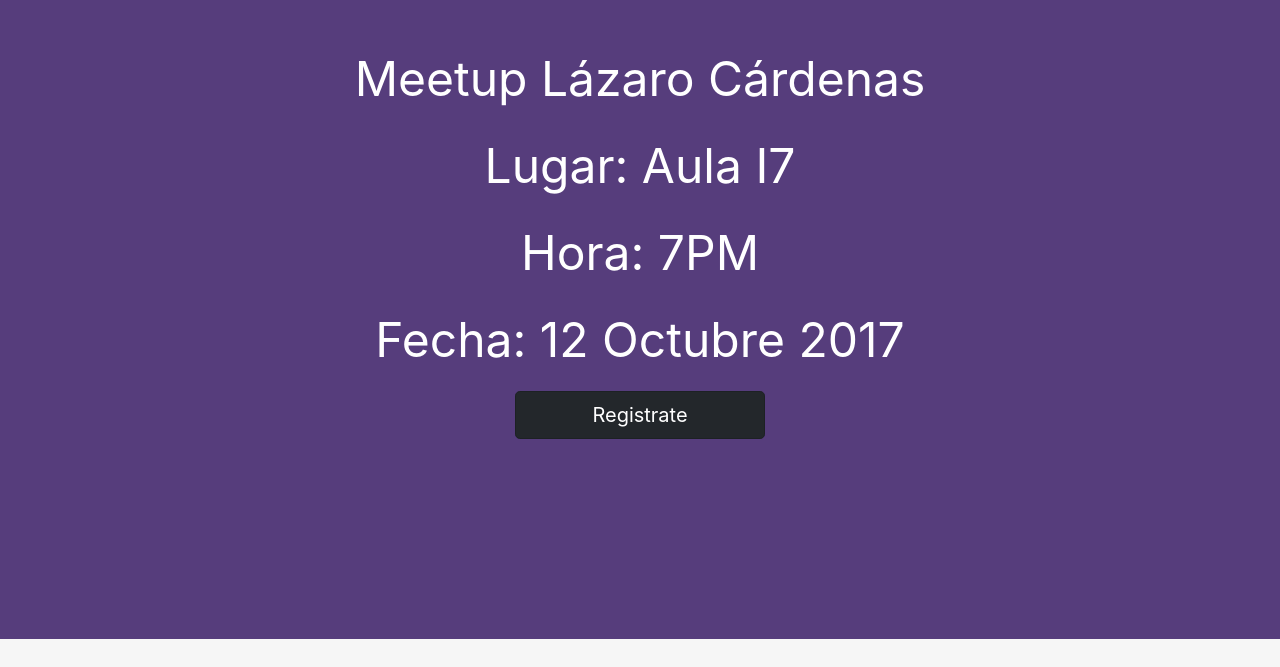
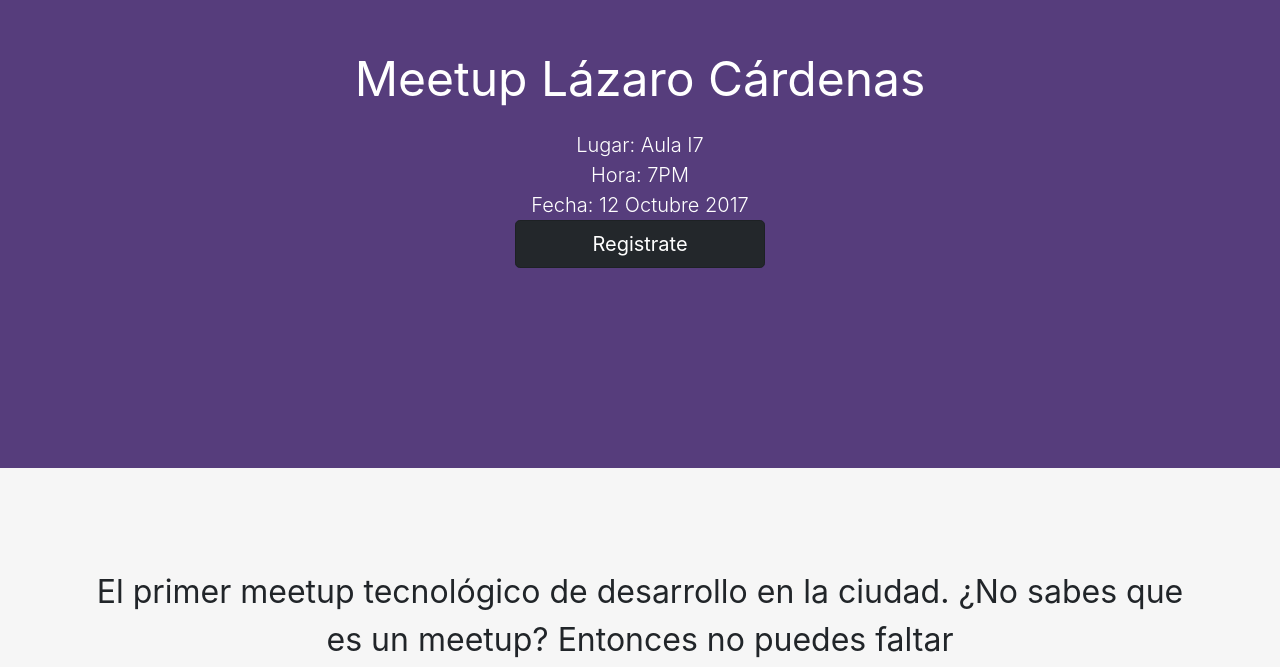
Before and after one commit to Eder87rh/devlzc.github.io, a plain HTML site: page index.html in a window 1280 px wide. Shown: the part 157-824 px from the top of the page. Drawn offline with nearby package versions, Linux system fonts and the light colour scheme.

Commit message:
Update index.html

```diff
--- a/index.html
+++ b/index.html
@@ -15,9 +15,9 @@
                 <div class="row">
                     <div class="col">
                         <p class="lead-title text-center">Meetup Lázaro Cárdenas</p>
-                        <p class="lead-title text-center">Lugar: Aula I7</p>
-                        <p class="lead-title text-center">Hora: 7PM</p>
-                        <p class="lead-title text-center">Fecha: 12 Octubre 2017</p>
+                        <p class="lead text-center">Lugar: Aula I7</p>
+                        <p class="lead text-center">Hora: 7PM</p>
+                        <p class="lead text-center">Fecha: 12 Octubre 2017</p>
                         <p class="text-center">
                             <a href="https://goo.gl/forms/s3BrE0l3m1gxikCz1" class="btn btn-dark btn-lg meet-btn active" role="button" aria-pressed="true">Registrate</a>
                         </p>
```
